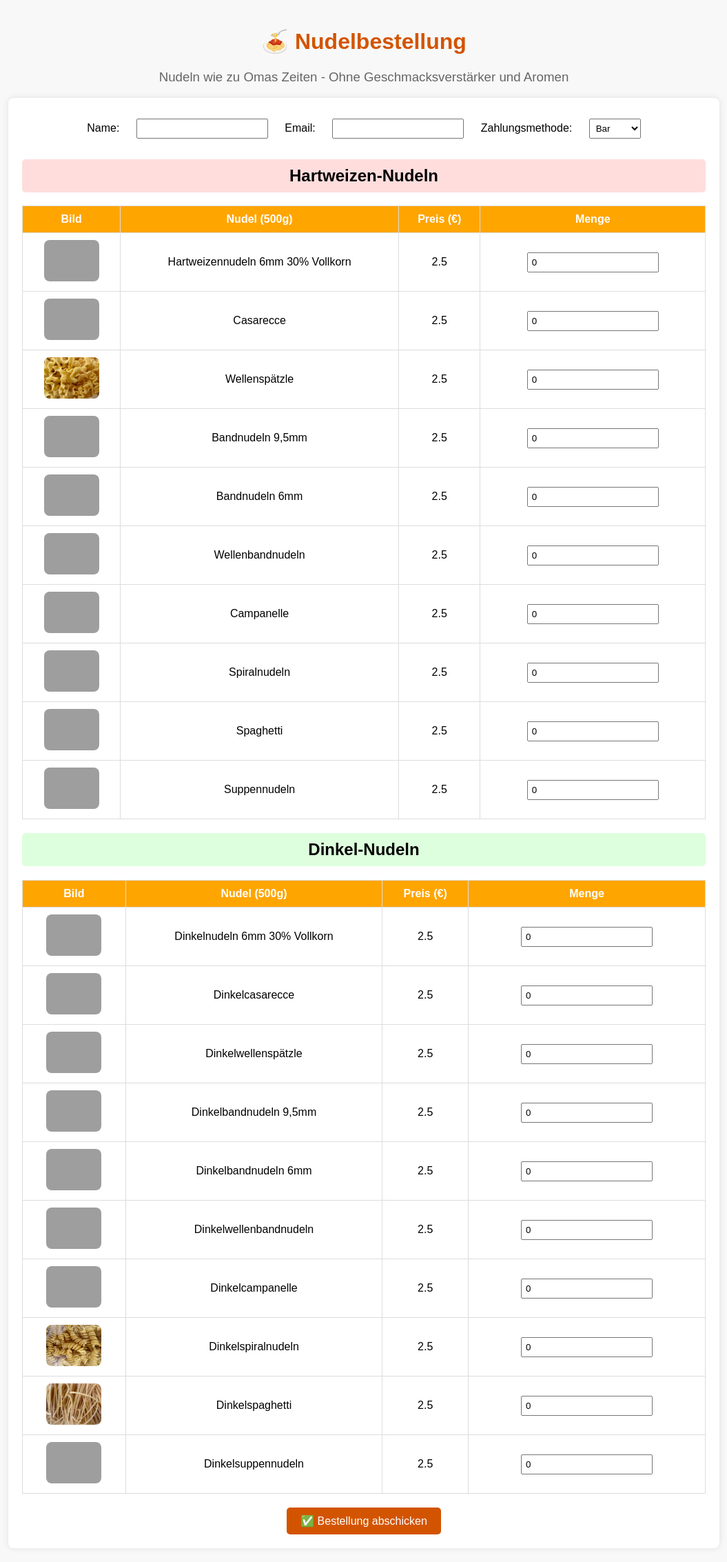
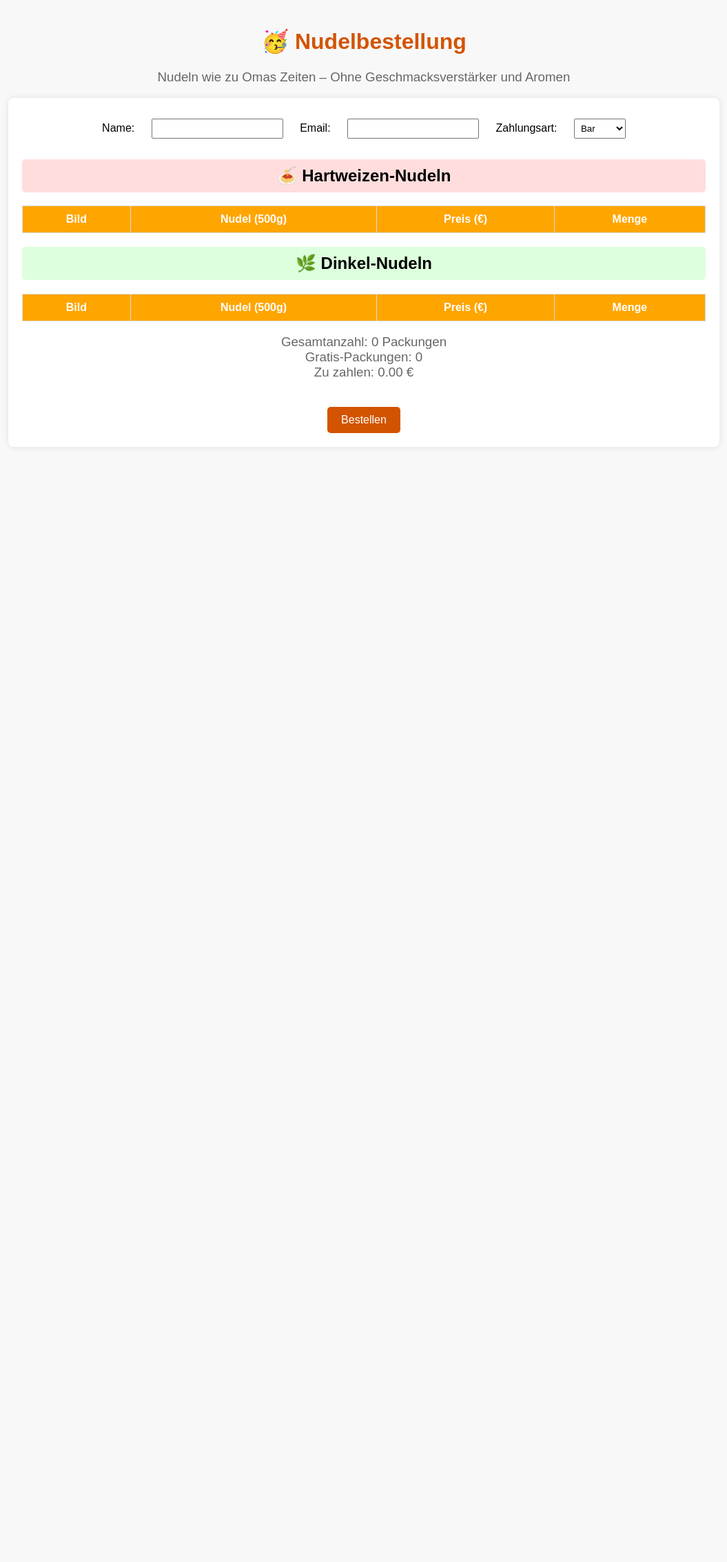
Before and after one commit to nudeln-opa/nudelbestellung, a Flask app: page / in a window 1280 px wide. Shown: the whole page at 69% size, without its empty margins (112-1167 px from the left). After the commit the page ends 628 px from the top, so only its background shows below. Run offline with Flask 3, Linux system fonts and the light colour scheme; lists and menus that the app fills with data are empty; grey boxes are pictures that could not be loaded.

Commit message:
Update index.html

```diff
--- a/templates/index.html
+++ b/templates/index.html
@@ -2,30 +2,30 @@
 <html lang="de">
 <head>
     <meta charset="UTF-8">
-    <title>Nudelbestellung</title>
-    <!-- CSS -->
+    <title>🥳 Nudelbestellung</title>
     <link rel="stylesheet" href="{{ url_for('static', filename='css/style.css') }}">
 </head>
 <body>
 
-    <h1>🍝 Nudelbestellung</h1>
-    <h3>Nudeln wie zu Omas Zeiten - Ohne Geschmacksverstärker und Aromen</h3>
+    <h1>🥳 Nudelbestellung</h1>
+    <h3>Nudeln wie zu Omas Zeiten – Ohne Geschmacksverstärker und Aromen</h3>
 
-    <form method="POST" action="/submit">
+    <form action="/submit" method="POST">
         <label for="name">Name:</label>
         <input type="text" name="name" required>
+
         <label for="email">Email:</label>
         <input type="email" name="email" required>
 
-        <!-- ✅ Zahlungsauswahl -->
-        <label for="payment_method">Zahlungsmethode:</label>
-        <select name="payment_method" required>
+        <label for="payment">Zahlungsart:</label>
+        <select name="payment" required>
             <option value="Bar">Bar</option>
             <option value="PayPal">PayPal</option>
         </select>
 
-        <!-- ✅ Hartweizen Nudeln -->
-        <h2 class="hartweizen-header">Hartweizen-Nudeln</h2>
+        <!-- Hartweizen-Header -->
+        <h2 class="hartweizen-header">🍝 Hartweizen-Nudeln</h2>
+
         <table class="order-table">
             <thead>
                 <tr>
@@ -36,19 +36,22 @@
                 </tr>
             </thead>
             <tbody>
-                {% for noodle in hartweizen_noodles %}
+                {% for noodle in noodles if not noodle.lower().startswith('dinkel') %}
                 <tr>
-                    <td><img src="{{ url_for('static', filename='images/' + noodle.replace(' ', '') + '.JPG') }}" alt="{{ noodle }}"></td>
+                    <td><img src="{{ url_for('static', filename='images/' + noodle|replace(' ', '_') + '.JPG') }}" alt="{{ noodle }}"></td>
                     <td>{{ noodle }}</td>
-                    <td>{{ price }}</td>
-                    <td><input type="number" name="qty_{{ loop.index0 }}" min="0" value="0"></td>
+                    <td>2.5</td>
+                    <td>
+                        <input type="number" name="qty_{{ loop.index }}" min="0" value="0">
+                    </td>
                 </tr>
                 {% endfor %}
             </tbody>
         </table>
 
-        <!-- ✅ Dinkel Nudeln -->
-        <h2 class="dinkel-header">Dinkel-Nudeln</h2>
+        <!-- Dinkel-Header -->
+        <h2 class="dinkel-header">🌿 Dinkel-Nudeln</h2>
+
         <table class="order-table">
             <thead>
                 <tr>
@@ -59,19 +62,49 @@
                 </tr>
             </thead>
             <tbody>
-                {% for noodle in dinkel_noodles %}
+                {% for noodle in noodles if noodle.lower().startswith('dinkel') %}
                 <tr>
-                    <td><img src="{{ url_for('static', filename='images/' + noodle.replace(' ', '') + '.JPG') }}" alt="{{ noodle }}"></td>
+                    <td><img src="{{ url_for('static', filename='images/' + noodle|replace(' ', '_') + '.JPG') }}" alt="{{ noodle }}"></td>
                     <td>{{ noodle }}</td>
-                    <td>{{ price }}</td>
-                    <td><input type="number" name="qty_{{ hartweizen_noodles|length + loop.index0 }}" min="0" value="0"></td>
+                    <td>2.5</td>
+                    <td>
+                        <input type="number" name="qty_{{ loop.index }}" min="0" value="0">
+                    </td>
                 </tr>
                 {% endfor %}
             </tbody>
         </table>
 
-        <button type="submit">✅ Bestellung abschicken</button>
+        <h3 id="summary">Gesamtanzahl: 0 Packungen<br>Gratis-Packungen: 0<br>Zu zahlen: 0.00 €</h3>
+
+        <button type="submit">Bestellen</button>
     </form>
+
+    <script>
+        // ✅ JS: Preisberechnung im Frontend
+        const pricePerPack = 2.5;
+        const qtyInputs = document.querySelectorAll('input[type="number"]');
+        const summary = document.getElementById("summary");
+
+        function updateSummary() {
+            let totalQty = 0;
+            qtyInputs.forEach(input => {
+                totalQty += parseInt(input.value) || 0;
+            });
+
+            // Gratis-Packungen berechnen
+            let freePacks = Math.floor(totalQty / 10);
+            let totalPrice = (totalQty - freePacks) * pricePerPack;
+
+            summary.innerHTML = `Gesamtanzahl: ${totalQty} Packungen<br>
+                                 Gratis-Packungen: ${freePacks}<br>
+                                 Zu zahlen: ${totalPrice.toFixed(2)} €`;
+        }
+
+        qtyInputs.forEach(input => {
+            input.addEventListener("input", updateSummary);
+        });
+    </script>
 
 </body>
 </html>
```
